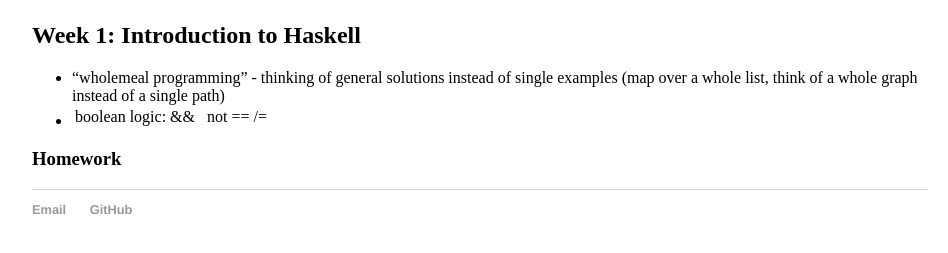
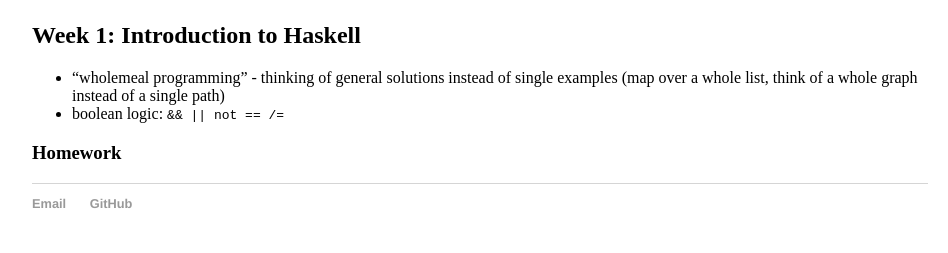
Before and after one commit to niphr/niphr.github.io, a Jekyll site: the page built from kb/haskell/_posts/2020-02-14-cis194-notes.md, in a window 1280 px wide. Shown: the part 217-470 px from the top of the page, without its empty margins (160-1108 px from the left). Built offline with Jekyll 4.4.1, drawn with Linux system fonts in a browser that asks for light colours.

```diff
--- a/kb/haskell/_posts/2020-02-14-cis194-notes.md
+++ b/kb/haskell/_posts/2020-02-14-cis194-notes.md
@@ -9,6 +9,6 @@ Course: [Introduction to Haskell](https://www.seas.upenn.edu/~cis194/spring13/le
 ## Week 1: Introduction to Haskell
 
 * "wholemeal programming" - thinking of general solutions instead of single examples (map over a whole list, think of a whole graph instead of a single path)
-* boolean logic: && || not == /=
+* boolean logic: `&& || not == /=`
 
 ### Homework
```
